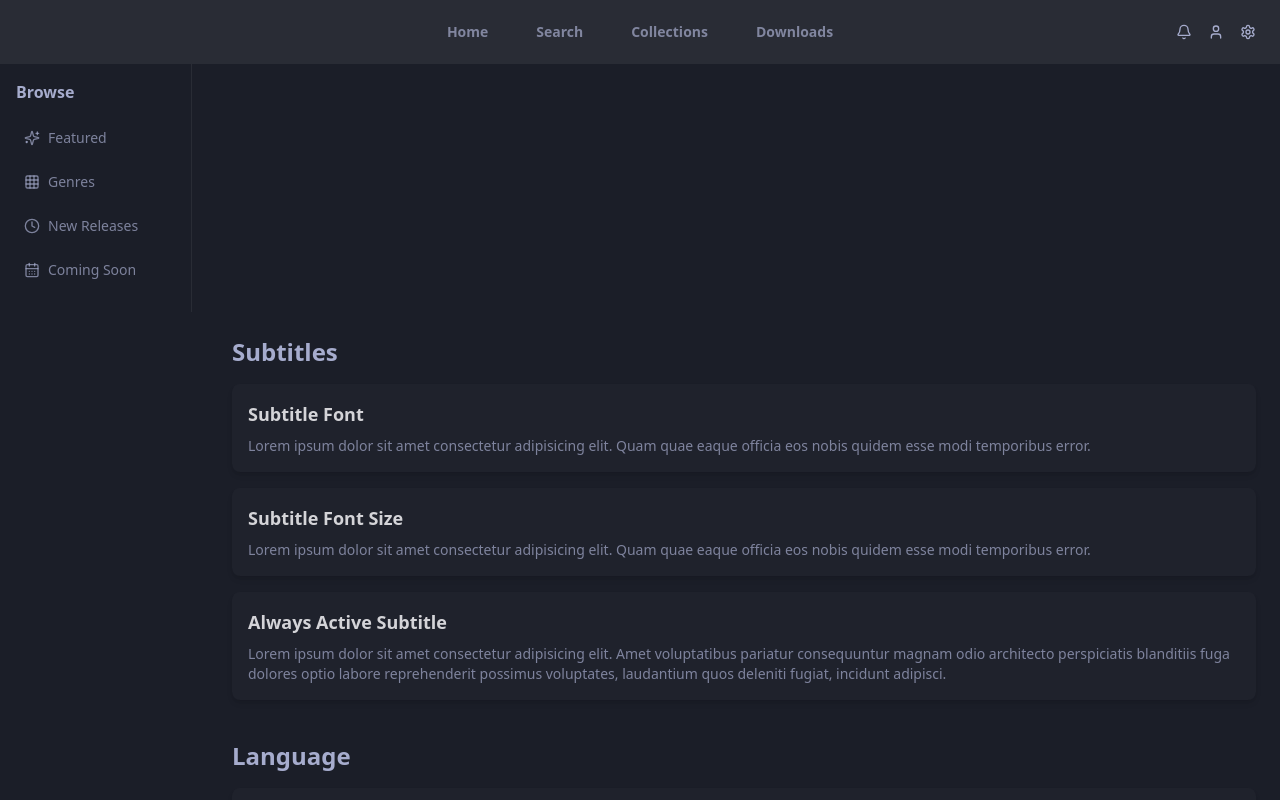
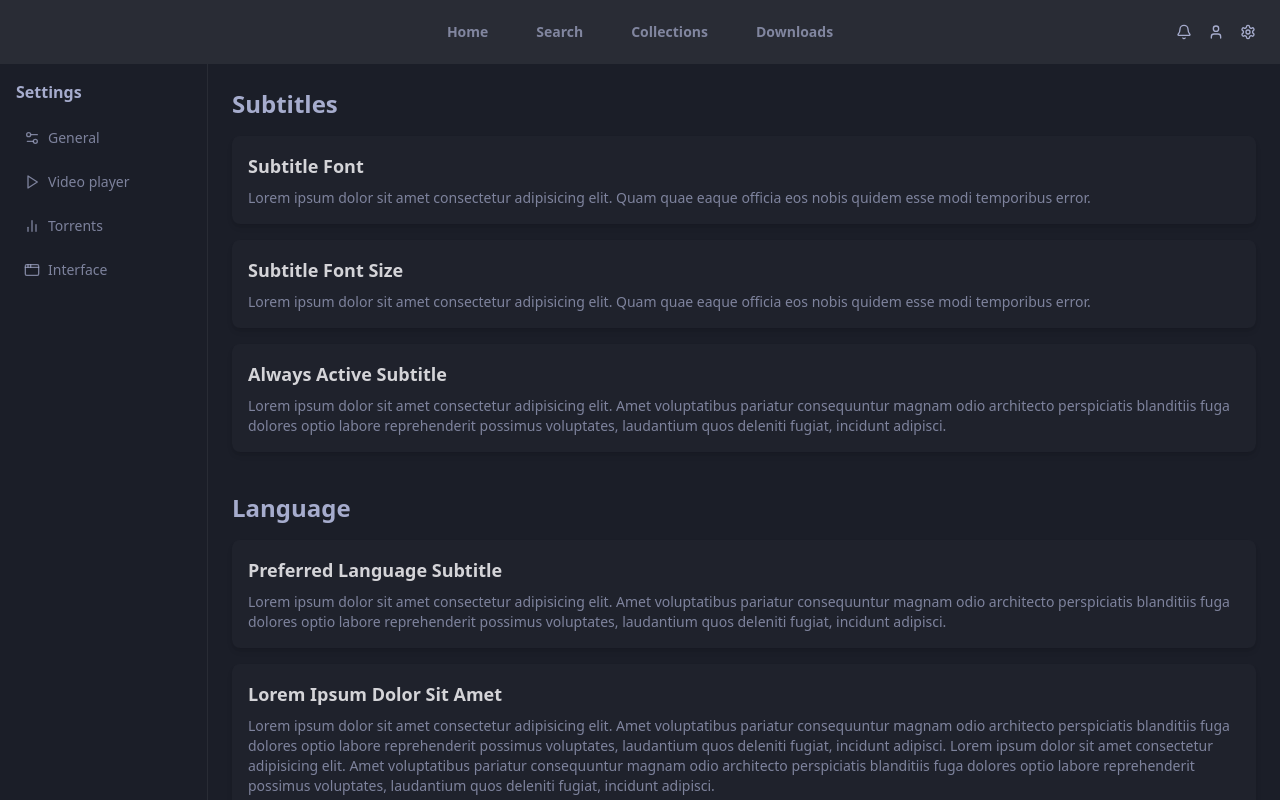
Before and after one commit to yerovyespitia/seijaku, a React (Vite) app: page /settings in a window 1280 px wide. Shown: the top 800 px of the page. Built offline with nearby package versions, Linux system fonts and the light colour scheme.

Commit message:
refactor: change sidebar items

```diff
--- a/src/components/Sidebar.tsx
+++ b/src/components/Sidebar.tsx
@@ -1,15 +1,16 @@
-import { Sparkles, Grid, Clock, CalendarDays } from 'lucide-react'
+import { Play, AppWindow, ChartNoAxesColumn, Settings2 } from 'lucide-react'
 
 export const Sidebar = () => {
   const sidebarItems = [
-    { name: 'Featured', icon: Sparkles },
-    { name: 'Genres', icon: Grid },
-    { name: 'New Releases', icon: Clock },
-    { name: 'Coming Soon', icon: CalendarDays },
+    { name: 'General', icon: Settings2 },
+    { name: 'Video player', icon: Play },
+    { name: 'Torrents', icon: ChartNoAxesColumn },
+    { name: 'Interface', icon: AppWindow },
   ]
+
   return (
-    <div className='w-48 bg-[#1B1E28] p-4 border-r border-[#292C35]'>
-      <h2 className='font-semibold mb-4 text-[#A6ACCD]'>Browse</h2>
+    <div className='w-52 h-screen overflow-auto fixed left-0 bg-[#1B1E28] p-4 border-r border-[#292C35]'>
+      <h2 className='font-semibold mb-4 text-[#A6ACCD]'>Settings</h2>
       <ul>
         {sidebarItems.map((item) => (
           <li
```
